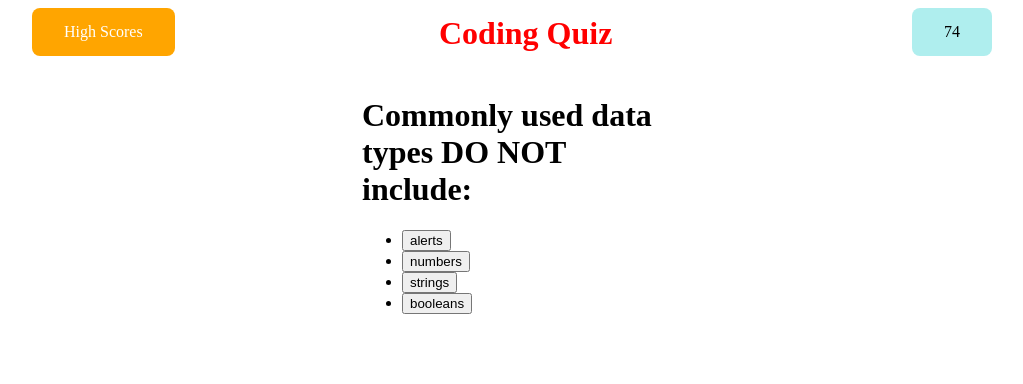
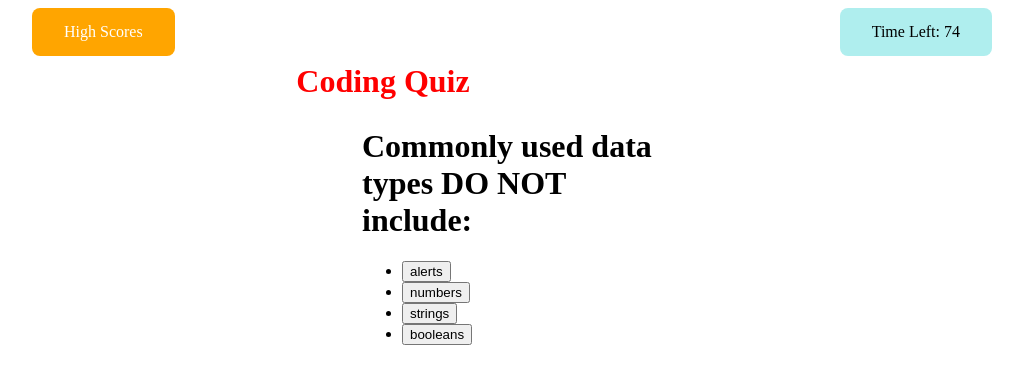
Before and after one commit to JEQP/code-quiz, a plain HTML site: page index.html in a window 1280 px wide. Both pictures are taken after a click on the button "Dare you?". Shown: the whole page, without its empty margins (128-1151 px from the left). Drawn offline with Linux system fonts and the light colour scheme.

Commit message:
fixed the countdown timer

```diff
--- a/index.html
+++ b/index.html
@@ -15,7 +15,7 @@
         <!-- landing page. Heading large, description of challenge. Top left - button to view high scores. Top right - countdown timer big button to start quiz-->
         <header>
             <a href="" id="highScoresButton">High Scores</a>
-            <p id="timeLeft">Time:</p>
+            <p id="timeLeft">Time Left: 75</p>
             <h1 id="landingHeader">Coding Quiz</h1>
 
         </header>
--- a/js/script.js
+++ b/js/script.js
@@ -13,7 +13,9 @@ var questionNumber = 0;
 var currentScore = 0;
 var answerClicked = "";
 var timeGiven = 75; // time to complete the quiz
-var timeLeft = timeGiven; // the time that is left once quiz has started.
+var timeLeftCD = timeGiven; // the time that is left once quiz has started.
+
+
 
 function startPage() {
     // changes the innerHTML of textBlock to start page content.
@@ -68,7 +70,7 @@ function printQuestion() {
             }
             else {
                 questionNumber++;
-                timeLeft = timeLeft - 15;
+                timeLeftCD = timeLeftCD - 15;
                 console.log("wrong answer");
             }
             // checks there are still questions to ask, and if so restarts the question asking process
@@ -76,6 +78,7 @@ function printQuestion() {
                 printQuestion();
             }
             else {
+                timeLeftCD=0;
                 quizOver();
             }
         }
@@ -83,19 +86,22 @@ function printQuestion() {
 
 
 }
-
+// set the setInterval as a global variable and then call that variable. clearfunction should clear that.
 function startCountDown() {
     var countDown = setInterval(function () {
         // display time
-        timeLeftDisplay.textContent = timeLeft;
-        timeLeft--;
-        if (timeLeft <= 0) {
+        timeLeftDisplay.textContent = "Time Left: " + timeLeftCD;
+        timeLeftCD--;
+        if (timeLeftCD <= 0) {
+            clearInterval(countDown);
+            timeLeftDisplay.textContent = "0";
             quizOver();
-            timeLeftDisplay.textContent = "0";
             return;
         }
 
     }, 1000);
+
+    clearInterval(startCountDown);
 }
 
 function scoreQuestion() {
@@ -123,9 +129,9 @@ function scoreQuestion() {
 }
 
 function quizOver() {
-    clearInterval(countDown);
+
     pageContent.innerHTML = "You answered " + currentScore + " correct."
-    var initials = createElement("form");
+    var initials = createElement("form");//this is not defined.
     pageContent.appendChild(initials);
     var enterIntials = createElement("div");
     enterIntials.setattribute("type", "text");
```
